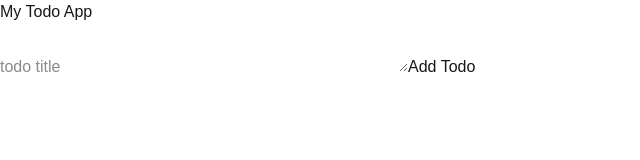
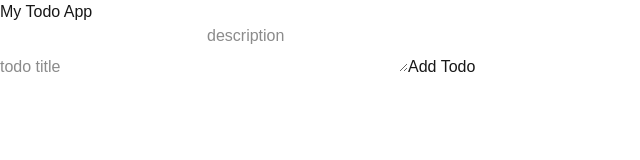
Before and after one commit to yosassenav/todo-app-nextjs, a Next.js app: page / in a window 1280 px wide. Shown: the top 160 px of the page, without its empty margins (0-640 px from the left). Built offline with nearby package versions, Linux system fonts and the light colour scheme.

Commit message:
switching from arrow function to normal function component

```diff
--- a/app/components/TodoForm.tsx
+++ b/app/components/TodoForm.tsx
@@ -8,7 +8,7 @@ interface Todo {
 
 }
 
-export const TodoForm = () => {
+export function TodoForm() {
     const [todo, setTodo] = useState<Todo>({ title: '', description: '' });
 
     const handleChange = (e: React.ChangeEvent<HTMLInputElement | HTMLTextAreaElement>) => {
@@ -58,7 +58,7 @@ export const TodoForm = () => {
             />
             <textarea
                 name="description"
-                placeholder=""
+                placeholder="description"
                 value={todo.description}
                 onChange={handleChange}
                 className=""
```
